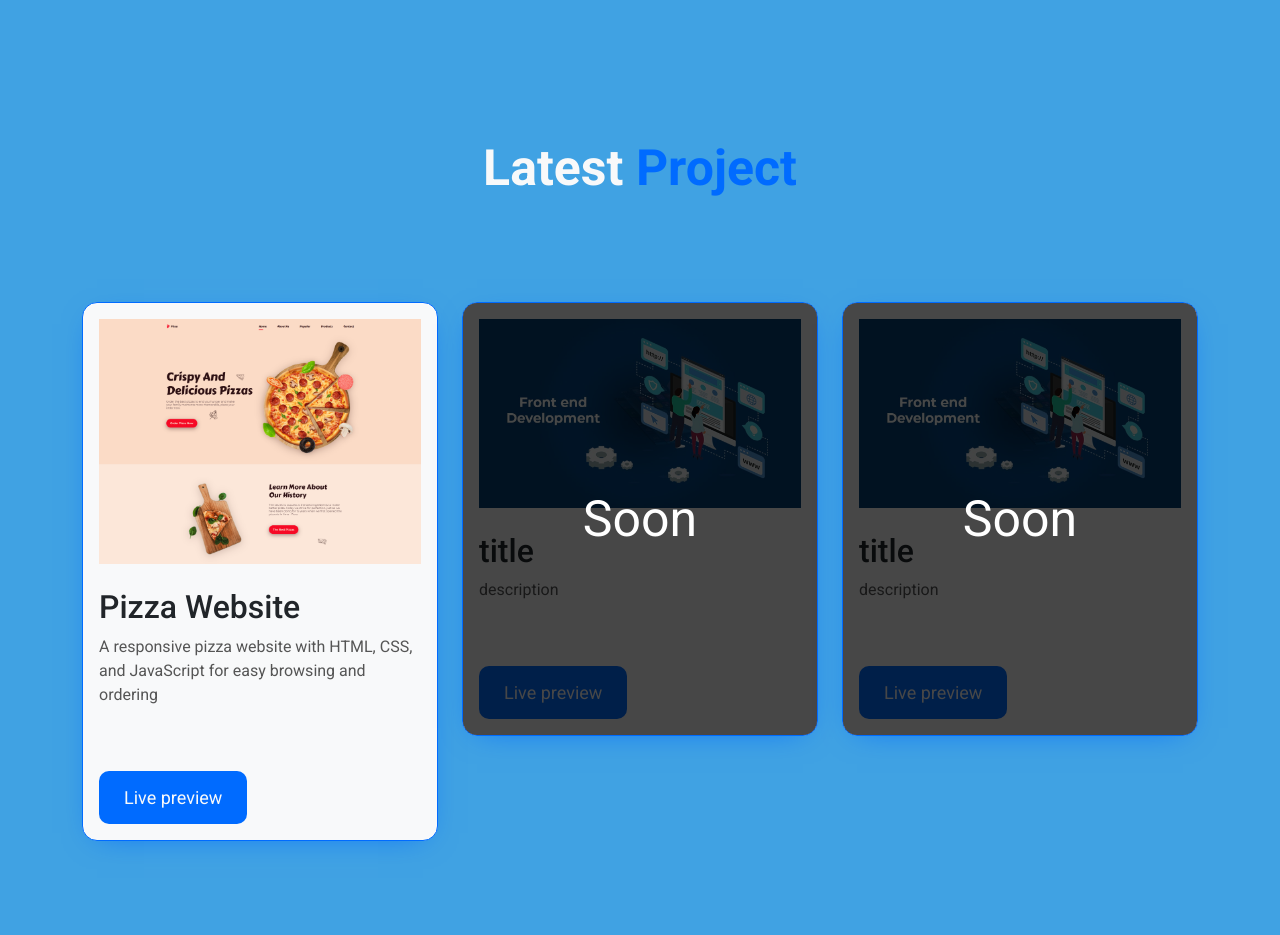
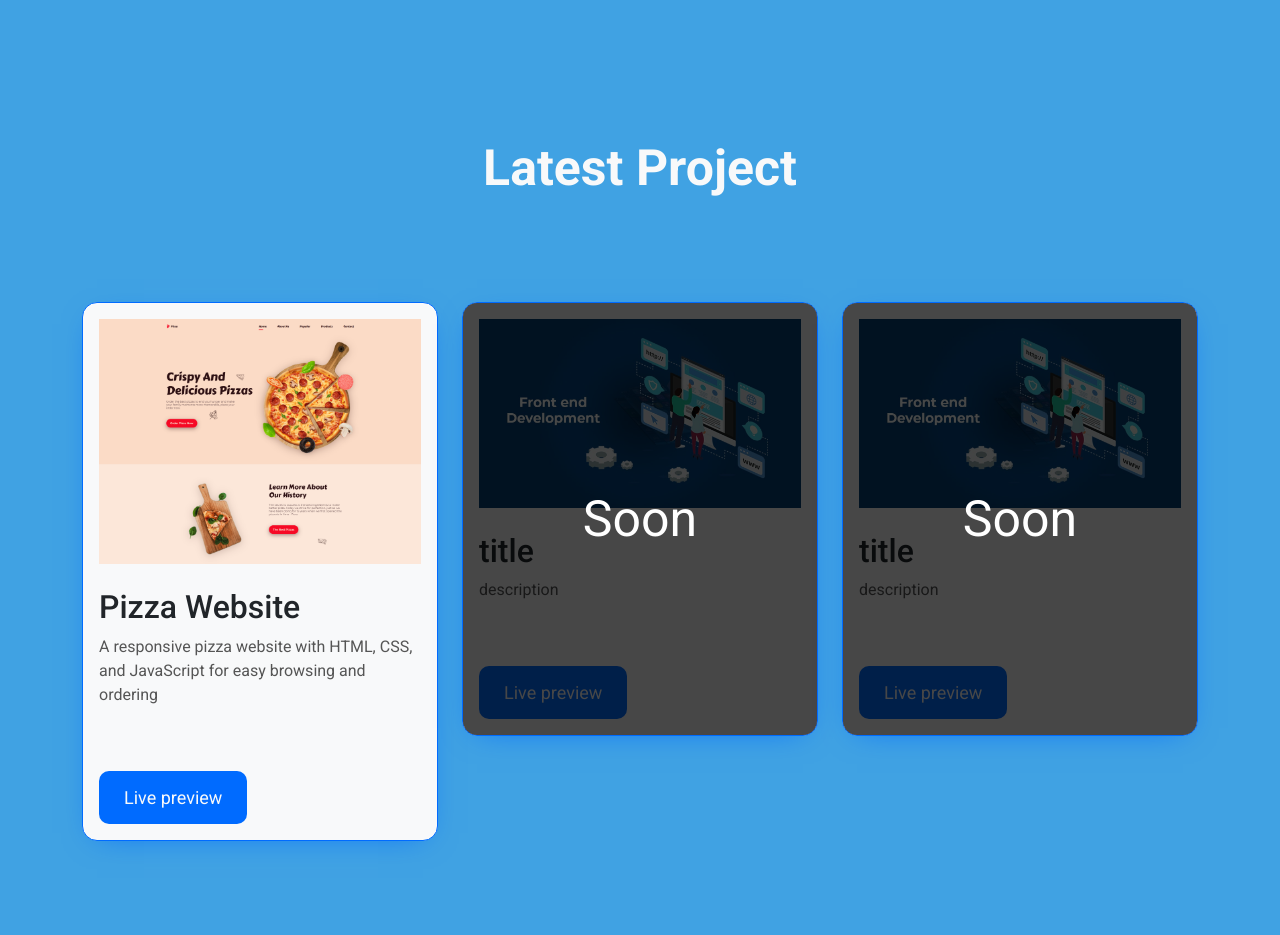
Before and after one commit to Kmqe/my-portfolio, a plain HTML site: page index.html in a window 1280 px wide. Shown: the part 2280-3215 px from the top of the page. Drawn offline with Linux system fonts and the light colour scheme; files whose address does not match are found by name.

Commit message:
change color (h1 => projects sections)

```diff
--- a/index.html
+++ b/index.html
@@ -179,7 +179,7 @@
 
         <!--============ LATEST PROJECT ============-->
         <section class="projects bg-color-second py-5" id="projects">
-            <h1 class="text-center text-light fs-sm-1 mt-5 py-5 fw-bold">Latest <span class="d-inline-block primary-color">Project</span></h1>
+            <h1 class="text-center text-light fs-sm-1 mt-5 py-5 fw-bold">Latest <span class="d-inline-block">Project</span></h1>
             <div class="container py-5">
                 <div class="row g-4">
                     <div class="col-md-6 col-lg-4">
```
